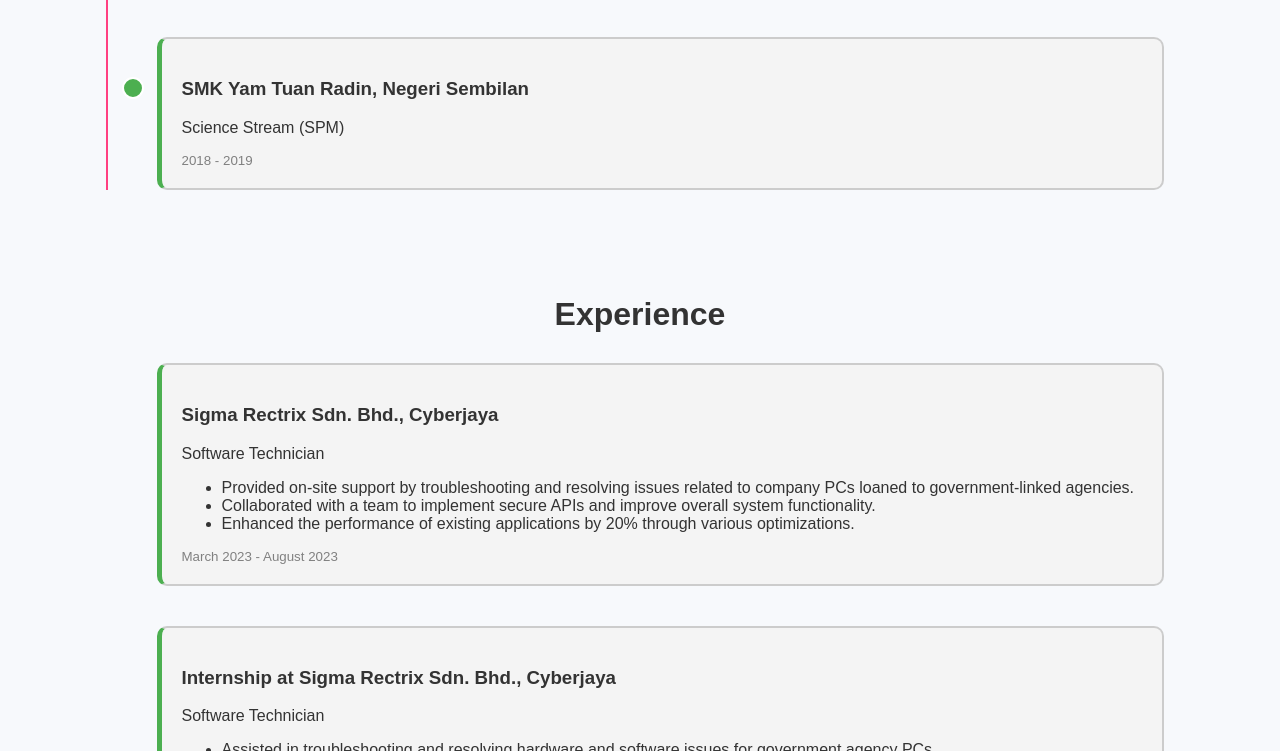
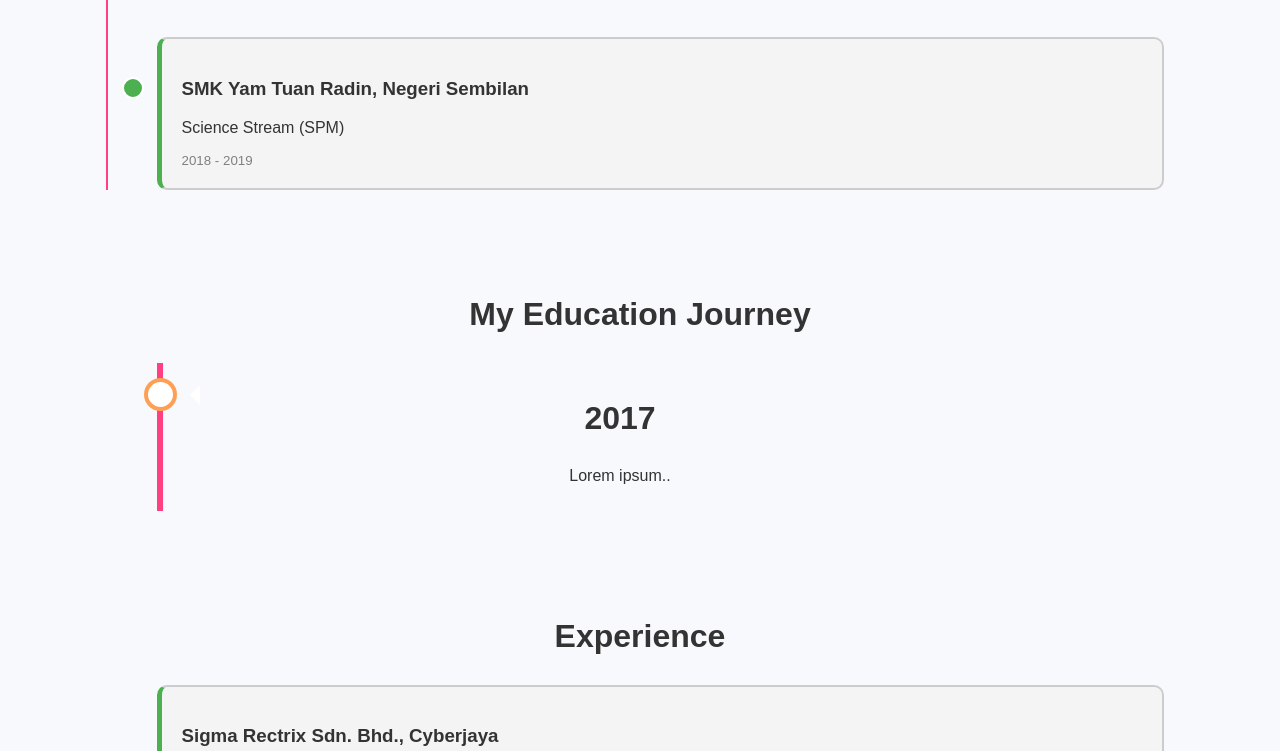
Before and after one commit to zulbiasa/zulbiasa.github.io, a plain HTML site: page education.html in a window 1280 px wide. Shown: the part 1319-2070 px from the top of the page. Drawn offline with Linux system fonts and the light colour scheme.

Commit message:
For Stumart

```diff
--- a/education.html
+++ b/education.html
@@ -341,6 +341,70 @@
     border-left-color:
     #FF4081; /* Active border color in dark mode */
 }
+
+/* The actual timeline (the vertical ruler) */
+.timeline1 {
+  position:relative;
+  max-width: 1200px;
+  margin: 0 auto;
+}
+
+/* The actual timeline (the vertical ruler) */
+.timeline1::after {
+  content: '';
+  position: absolute;
+  width: 6px;
+  background-color: #FF4081;
+  top: 0;
+  bottom: 0;
+  left: 10%;
+  margin-left: -3px;
+}
+
+/* Container around content */
+.container1 {
+  padding: 10px 40px;
+  position: relative;
+  background-color: inherit;
+  width: 70%;
+}
+
+/* The circles on the timeline */
+.container1::after {
+  content: '';
+  position: absolute;
+  width: 25px;
+  height: 25px;
+  right: 10%;
+  background-color: white;
+  border: 4px solid #FF9F55;
+  top: 15px;
+  border-radius: 50%;
+  z-index: 1;
+}
+
+/* Place the container to the right */
+.right {
+  left: 10%;
+}
+/* Add arrows to the right container (pointing left) */
+.right::before {
+  content: " ";
+  height: 0;
+  position: absolute;
+  top: 22px;
+  width: 0;
+  z-index: 1;
+  left: 30px;
+  border: medium solid white;
+  border-width: 10px 10px 10px 0;
+  border-color: transparent white transparent transparent;
+}
+/* Fix the circle for containers on the right side */
+.right::after {
+  left: -16px;
+}
+
   </style>
 
   <link rel="stylesheet" href="/page.css">
@@ -415,6 +479,18 @@
         <small>2018 - 2019</small>
       </div>
     </div>
+  </section>
+
+  <section class="section education-progress">
+    <h2>My Education Journey</h2>
+    <div class="timeline1">
+      <div class="container1 right">
+        <div class="content">
+          <h2>2017</h2>
+          <p>Lorem ipsum..</p>
+        </div>
+      </div>
+      </div>
   </section>
 
 
```
Also changed, not shown: .well-known/assetlinks.json (added), 1 other file.
